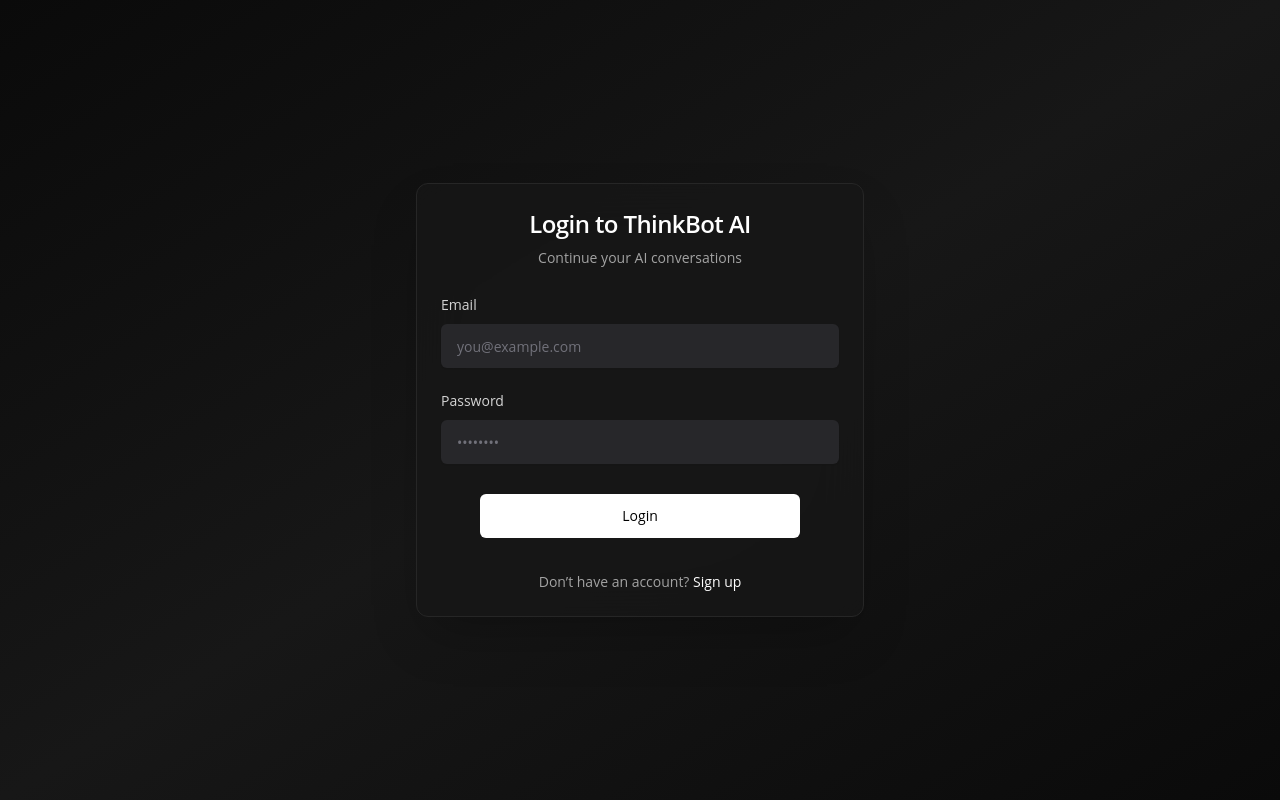
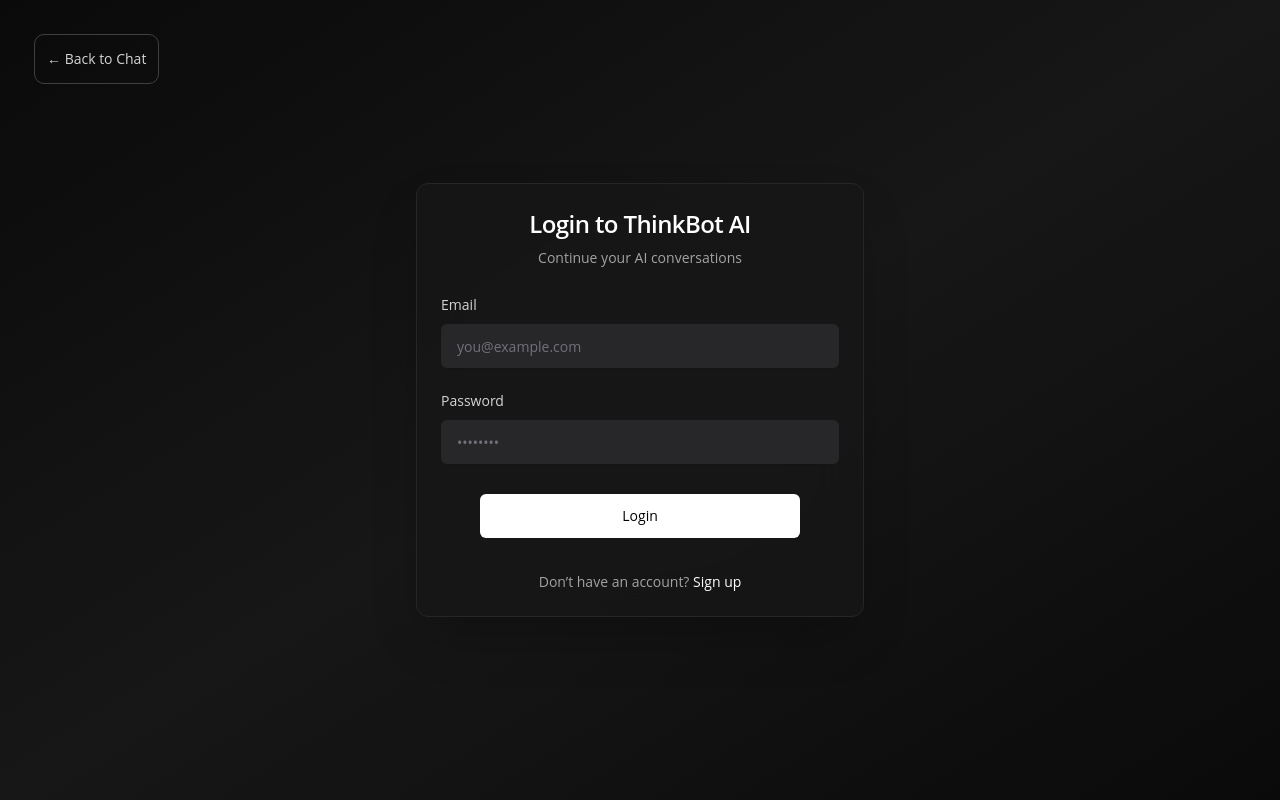
Before and after one commit to vidhan-kadu/thinkbot-ai, a React (Vite) app in the folder Frontend/: page /login in a window 1280 px wide. Built offline with nearby package versions, Linux system fonts and the light colour scheme.

Commit message:
Improve authentication UX by adding back navigation to guest chat

```diff
--- a/Frontend/src/ChatWindow.jsx
+++ b/Frontend/src/ChatWindow.jsx
@@ -108,7 +108,8 @@
                   navigate("/login");
                 }}
               >
-                <i className="fa-solid fa-right-to-bracket"></i>&nbsp;Login
+                <i className="fa-solid fa-right-to-bracket"></i>
+                &nbsp;&nbsp;Login
               </div>
 
               <div
@@ -118,9 +119,11 @@
                   navigate("/signup");
                 }}
               >
-                <i className="fa-solid fa-user-plus"></i>&nbsp;Sign up
+                <i className="fa-solid fa-user-plus"></i>&nbsp;&nbsp;Sign up
               </div>
-              <div className="dropDownHint">🔒 Login to save conversations</div>
+              <div className="dropDownHint">
+                🔒 &nbsp;Login to save conversations
+              </div>
             </>
           )}
 
--- a/Frontend/src/Sidebar.jsx
+++ b/Frontend/src/Sidebar.jsx
@@ -155,14 +155,16 @@
         /* GUEST PREVIEW */
         <div className="history preview">
           <p className="preview-text">🔒 Login to unlock chat history</p>
+          <br></br>
           <p className="preview-sub">
-            Save conversations • Access past chats • Sync across devices
+            • Save conversations.<br></br>• Access Past Chats.<br></br>• Sync
+            Across Devices.
           </p>
         </div>
       )}
 
       <div className="sign">
-        <p>By ThinkBot AI &hearts;</p>
+        <p>By Vidhan Kadu &hearts;</p>
       </div>
     </section>
   );
--- a/Frontend/src/pages/Login.jsx
+++ b/Frontend/src/pages/Login.jsx
@@ -46,7 +46,16 @@
   };
 
   return (
-    <div className="flex items-center justify-center min-h-screen bg-gradient-to-br from-neutral-950 via-neutral-900 to-neutral-950">
+    <div className="relative flex items-center justify-center min-h-screen px-4 bg-gradient-to-br from-neutral-950 via-neutral-900 to-neutral-950">
+      {/* Back to chat – top left */}
+      <button
+        onClick={() => navigate("/")}
+        className="absolute top-6 left-6 flex items-center gap-2 rounded-ls border border-neutral-700 px-3 py-3.5
+               text-sm text-neutral-300 hover:text-white hover:border-neutral-400 transition"
+      >
+        ← Back to Chat
+      </button>
+
       <Card className="w-full max-w-md overflow-hidden border shadow-2xl bg-neutral-900/70 backdrop-blur-xl border-neutral-800">
         <CardHeader className="space-y-2 text-center">
           <CardTitle className="text-2xl font-semibold tracking-tight text-white">
--- a/Frontend/src/pages/Signup.jsx
+++ b/Frontend/src/pages/Signup.jsx
@@ -48,7 +48,16 @@
   };
 
   return (
-    <div className="flex items-center justify-center min-h-screen px-4 bg-gradient-to-br from-neutral-950 via-neutral-900 to-neutral-950">
+    <div className="relative flex items-center justify-center min-h-screen px-4 bg-gradient-to-br from-neutral-950 via-neutral-900 to-neutral-950">
+      {/* Back to chat – top left */}
+      <button
+        onClick={() => navigate("/")}
+        className="absolute top-6 left-6 flex items-center gap-2 rounded-ls border border-neutral-700 px-3 py-3.5
+               text-sm text-neutral-300 hover:text-white hover:border-neutral-400 transition"
+      >
+        ← Back to Chat
+      </button>
+
       <Card className="w-full max-w-md overflow-hidden border shadow-2xl bg-neutral-900/70 backdrop-blur-xl border-neutral-800">
         <CardHeader className="space-y-2 text-center">
           <CardTitle className="text-2xl font-semibold tracking-tight text-white">
```
